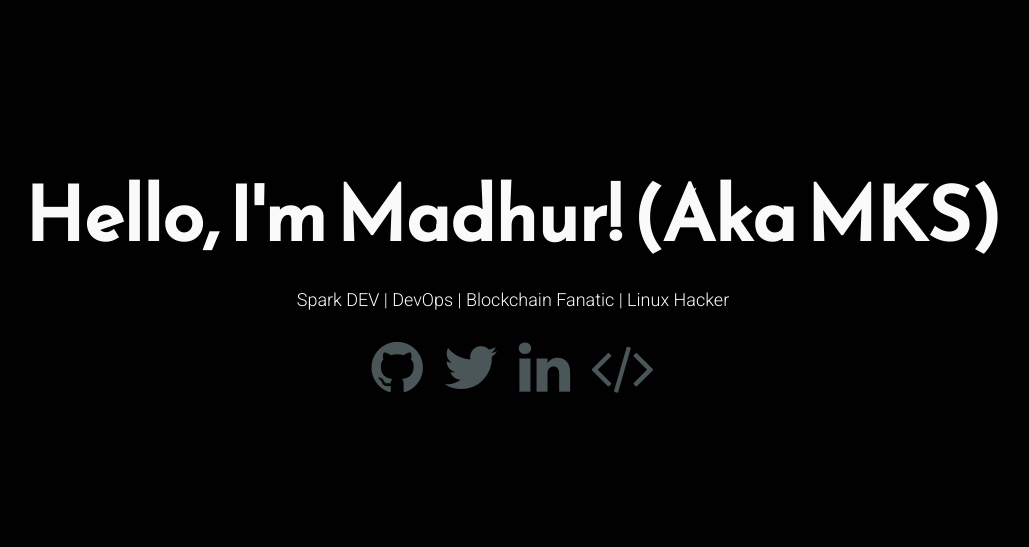
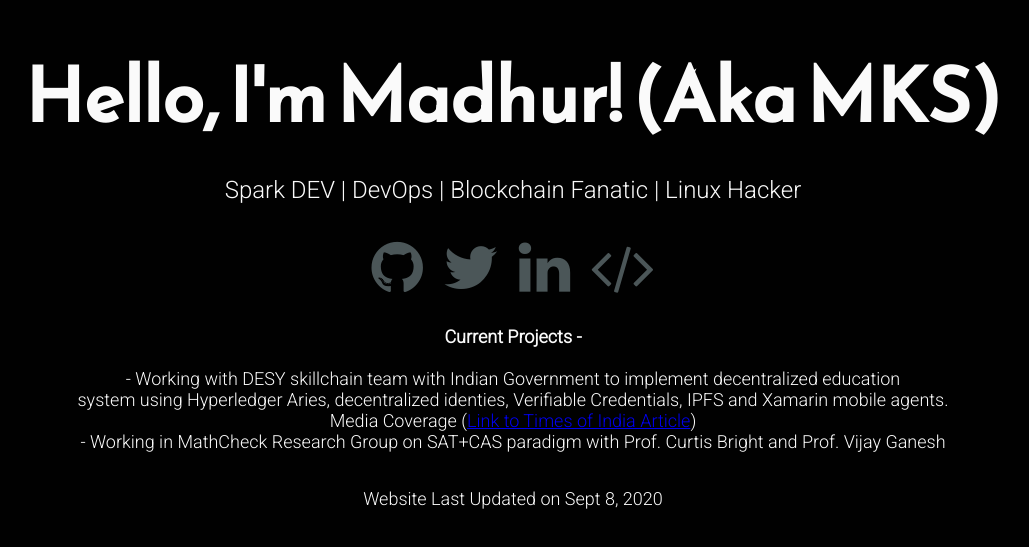
Before and after one commit to madhur4444/PersonalWebsite, a React (Create React App) app: page / in a window 1280 px wide. Shown: the part 117-664 px from the top of the page, without its empty margins (127-1156 px from the left). Built offline with nearby package versions, Linux system fonts and the light colour scheme.

Commit message:
add current involvements and projects

```diff
--- a/src/App.css
+++ b/src/App.css
@@ -51,6 +51,12 @@ main > .intro {
 }
 
 main > .tagline {
+	font-size: 2rem;
+	margin: 2rem 0;
+	font-weight: 200;
+}
+
+main > .currentProjects {
 	font-size: 1.5rem;
 	margin: 1.5rem 0;
 	font-weight: 100;
--- a/src/App.js
+++ b/src/App.js
@@ -17,8 +17,19 @@ class App extends Component {
                         <a target="_blank" rel="noopener noreferrer" href="https://github.com/madhur4444"><i className="fa fa-github"></i></a>
                         <a target="_blank" rel="noopener noreferrer" href="https://twitter.com/madhur4444"><i className="fa fa-twitter"></i></a>
                         <a target="_blank" rel="noopener noreferrer" href="https://www.linkedin.com/in/madhurkumarsharma/"><i className="fa fa-linkedin"></i></a>
-	    		<a target="_blank" rel="noopener noreferrer" href="https://devpost.com/madhur44444444"><i className="fa fa-code"></i></a>
+	    		              <a target="_blank" rel="noopener noreferrer" href="https://devpost.com/madhur44444444"><i className="fa fa-code"></i></a>
                   </div>
+                  <div className="currentProjects"><p><b>Current Projects - </b> <br></br> <br></br>
+                  - Working with DESY skillchain team with Indian Government to implement decentralized education <br></br>
+                    system using Hyperledger Aries, decentralized identies, Verifiable Credentials, IPFS and Xamarin mobile agents. <br></br>
+                    Media Coverage (<a href="https://timesofindia.indiatimes.com/blogs/breaking-shackles/blockchain-technology-model-to-transform-indian-education-system/">Link to Times of India Article</a>) <br></br>
+                  - Working in MathCheck Research Group on SAT+CAS paradigm with Prof. Curtis Bright and Prof. Vijay Ganesh</p>
+                  </div>
+
+                  <div className="currentProjects">
+                  <span>Website Last Updated on Sept 8, 2020</span>
+                  </div>
+
 	        </main>
       </div>
     );
```
